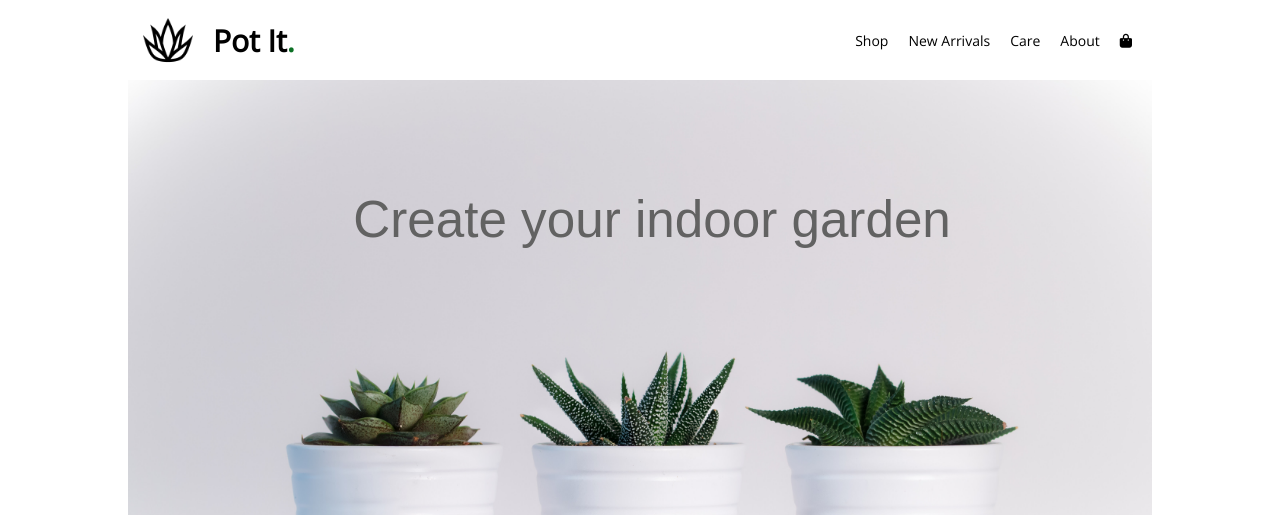
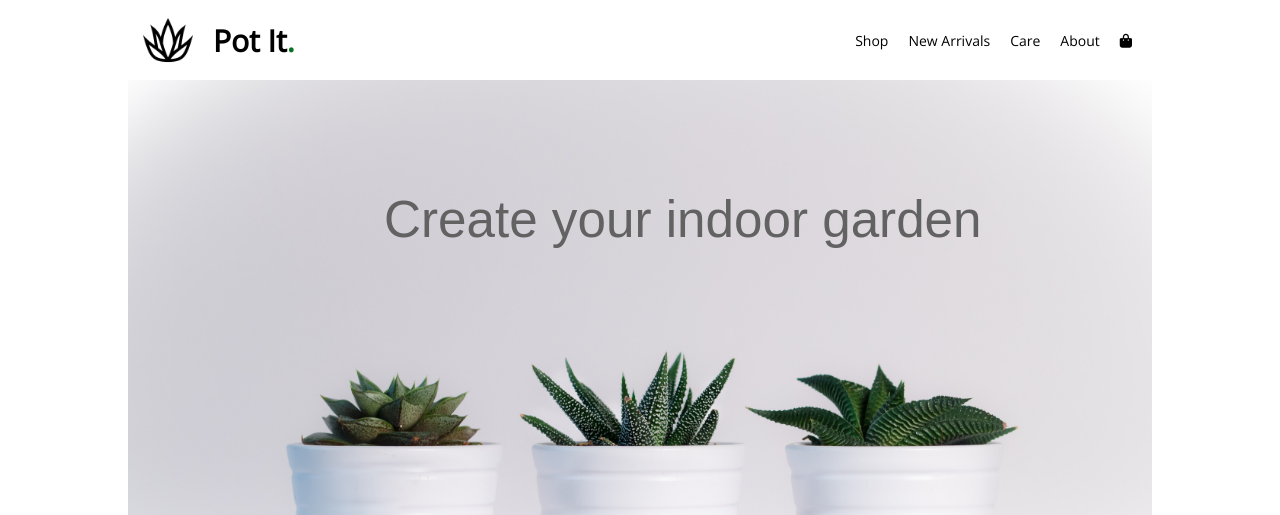
Before and after one commit to ktspriggs/pot-it, a plain HTML site: page index.html in a window 1280 px wide. Shown: the top 515 px of the page. Drawn offline with nearby package versions, Linux system fonts and the light colour scheme; a web font is replaced by a local one.

Commit message:
Centered hero text

```diff
--- a/css/potit.css
+++ b/css/potit.css
@@ -220,7 +220,7 @@ img {
 	font-family: 'Prociono', sans-serif;
 	position: absolute;
 	top: 16%;
-	left: 22%;
+	left: 25%;
 	font-size: 4vw;
 }
 
```
